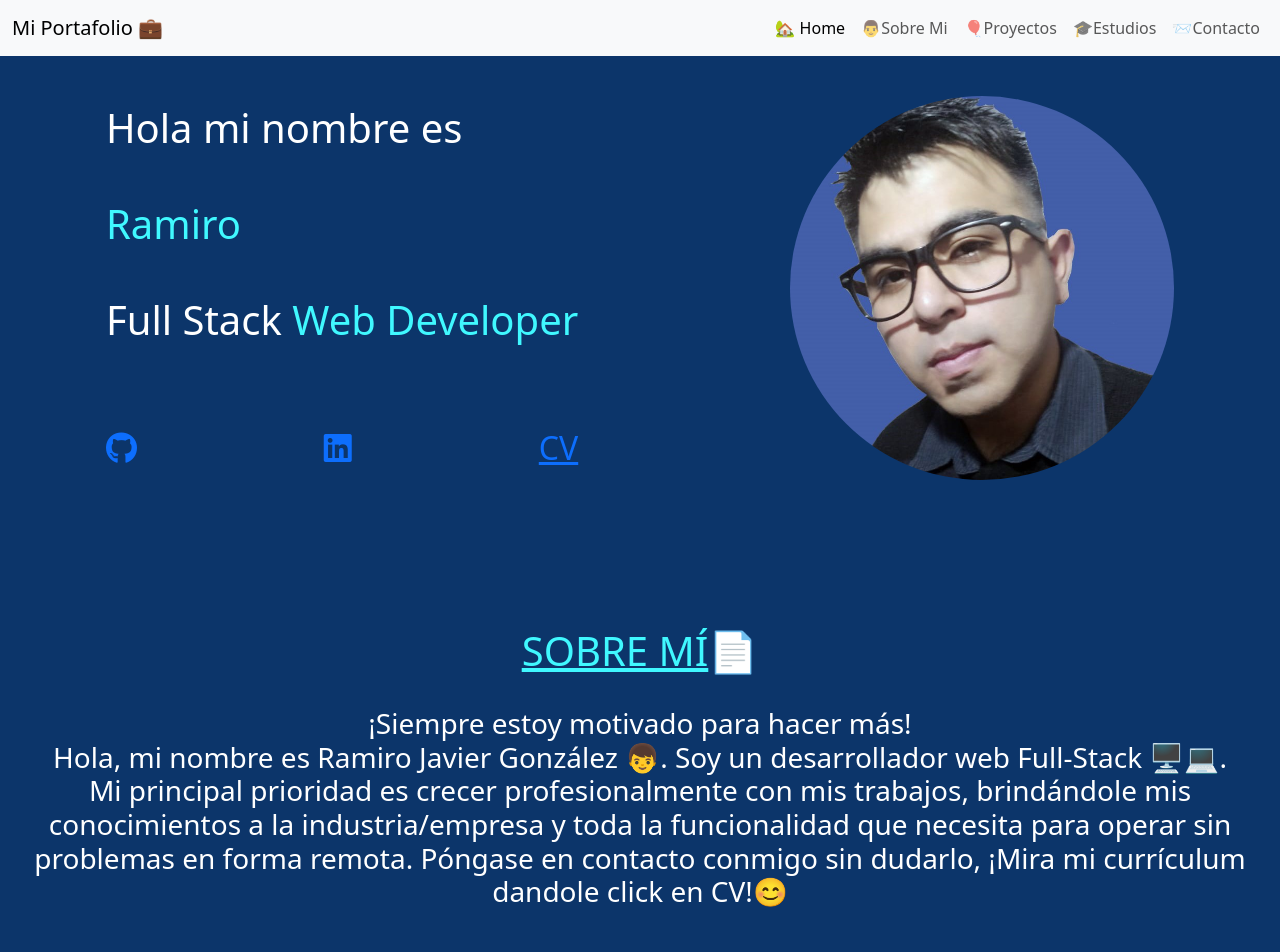
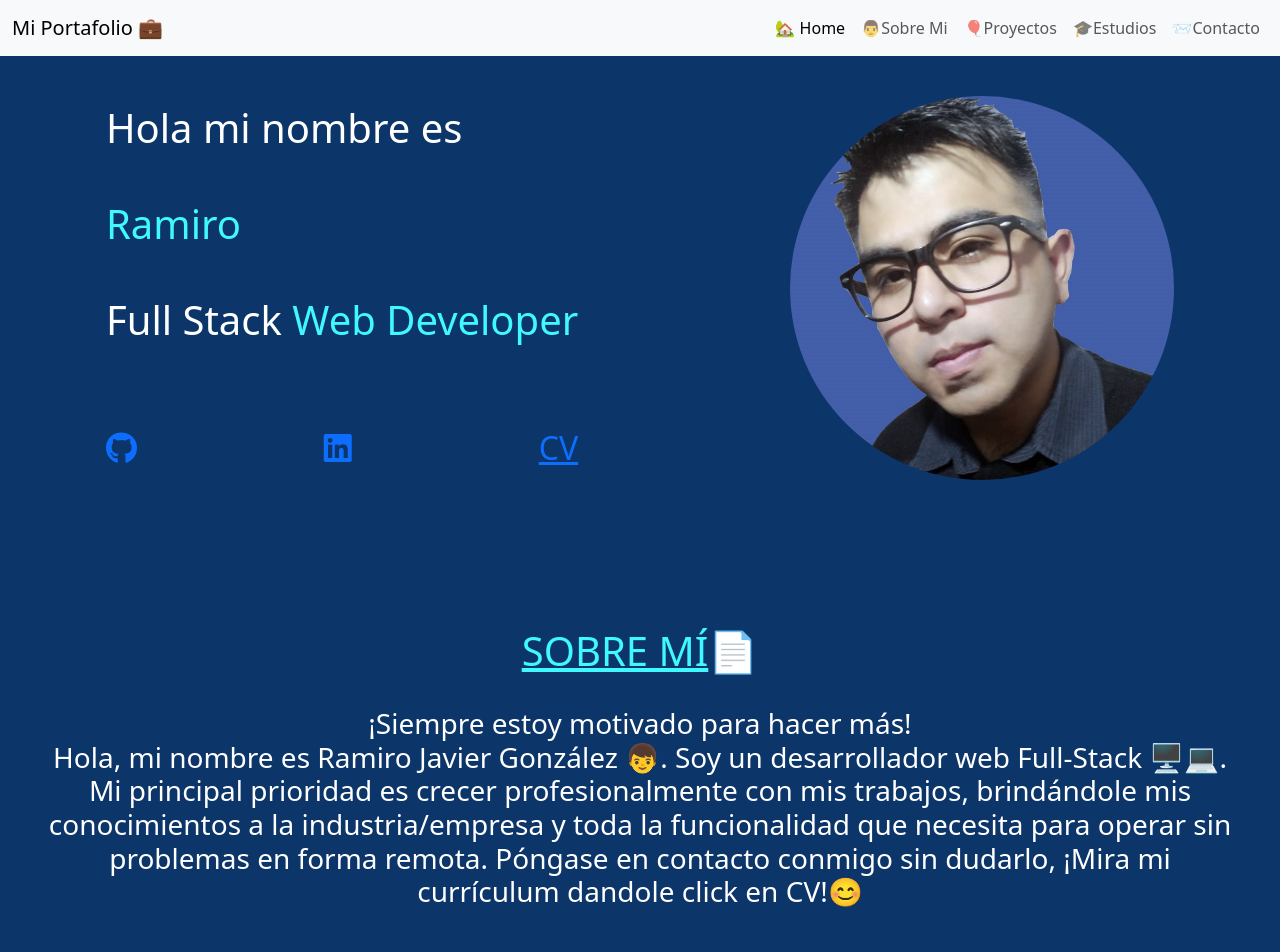
Before and after one commit to ramirogz1/PortFolio, a React (Vite) app: page / in a window 1280 px wide. Shown: the top 952 px of the page. Built offline with nearby package versions, Linux system fonts and the light colour scheme.

Commit message:
cambiando el padding de sobre mi

```diff
--- a/src/Components/SobreMi.css
+++ b/src/Components/SobreMi.css
@@ -10,3 +10,7 @@
     justify-content: center;
     color: #40F8FF;
 }
+
+.about h3 {
+    padding: 0 3rem;
+}
```
